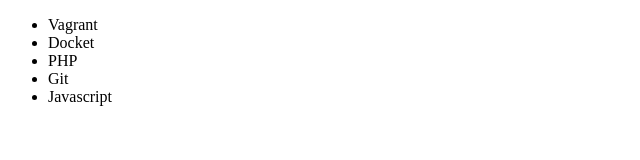
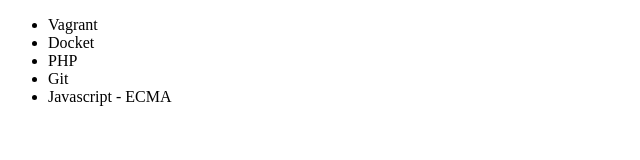
Before and after one commit to fabiogif/al-git, a plain HTML site: page index.html in a window 1280 px wide. Shown: the full height of the page, 0-640 px from the left. Drawn offline with Linux system fonts and the light colour scheme.

Commit message:
alterando o curso javascript

```diff
--- a/index.html
+++ b/index.html
@@ -11,7 +11,7 @@
         <li>Docket</li>
         <li>PHP</li>
         <li>Git</li>
-        <li>Javascript</li>
+        <li>Javascript - ECMA</li>
     </ul>
 
 </body>
```
